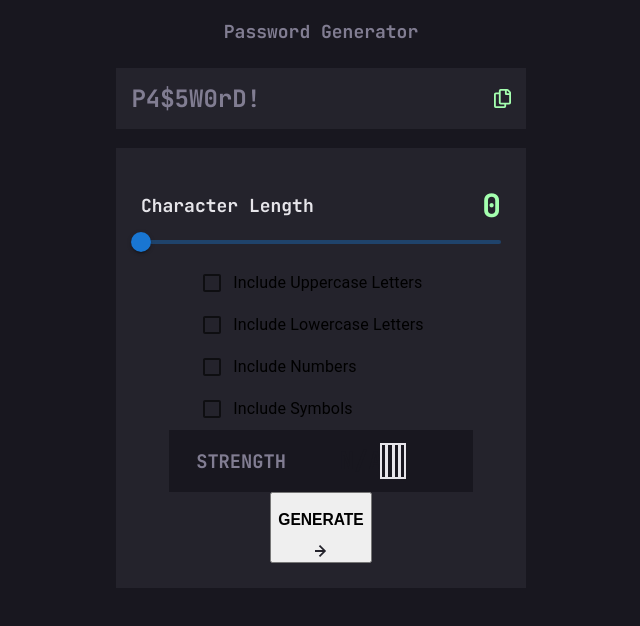
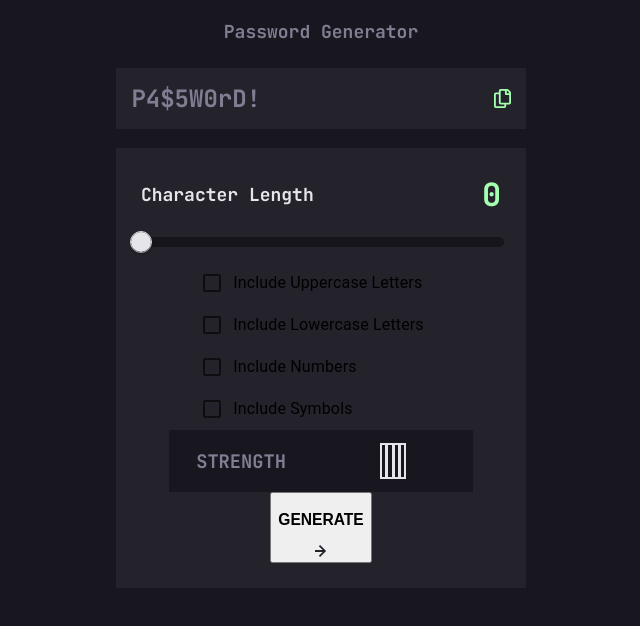
Before and after one commit to spomberg/password-generator, a React (Create React App) app: page / in a window 1280 px wide. Shown: the top 626 px of the page, without its empty margins (319-959 px from the left). Built offline with nearby package versions, Linux system fonts and the light colour scheme.

Commit message:
Style slider and remove box-shadow

```diff
--- a/src/components/Slider/Slider.scss
+++ b/src/components/Slider/Slider.scss
@@ -7,7 +7,8 @@
     display: flex;
     flex-direction: row;
     align-self: center;
-    margin-top: 10%;
+    margin-top: 7%;
+    margin-bottom: 3%;
     justify-content: space-between;
 
     h4 {
@@ -24,7 +25,27 @@
       margin-top: 0;
       margin-bottom: 0;
     }
+  }
 
-    display: flex;
+  .slider {
+    color: $strong;
+
+    .MuiSlider-rail {
+      color: black;
+      outline-style: solid;
+    }
+
+    .MuiSlider-thumb {
+      color: $font-color;
+      outline-color: $font-color;
+      outline-style: solid;
+      outline-width: 0.07rem;
+      box-shadow: none;
+
+      &:hover {
+        color: $bg-color;
+        outline-color: $strong;
+      }
+    }
   }
 }
```
